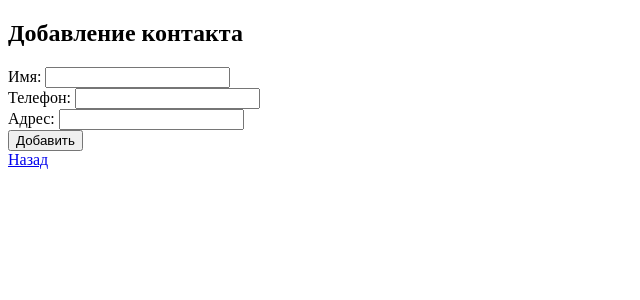
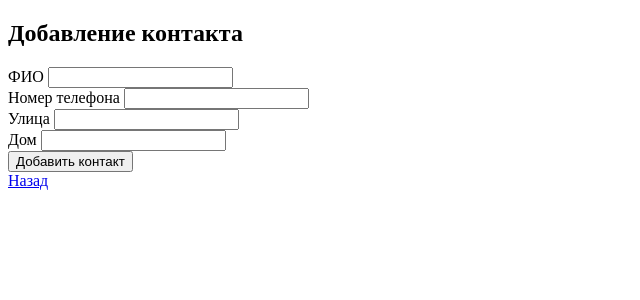
Before and after one commit to Sh4rk1212/Phonebook, a Flask app: page /add in a window 1280 px wide. Shown: the top 300 px of the page, without its empty margins (0-640 px from the left). Run offline with Flask 3, Linux system fonts and the light colour scheme; a user stored in the database is signed in.

```diff
--- a/app.py
+++ b/app.py
@@ -27,6 +27,7 @@ class Contact(db.Model):
     name = db.Column(db.String(150), nullable=False)
     phone = db.Column(db.String(15), nullable=False)
     address = db.Column(db.String(250), nullable=False)
+    house_number = db.Column(db.String(10), nullable=True)  # Новое поле для дома
 
 # Инициализация login_manager
 login_manager = LoginManager()
@@ -58,10 +59,21 @@ def delete_contact(id):
         flash('Контакт не найден', 'danger')
     return redirect(url_for('index'))
 
-@app.route('/')
+@app.route('/', methods=['GET', 'POST'])
 def index():
-    contacts = Contact.query.all()
+    query = request.args.get('query')
+    if query:
+        # Фильтрация контактов по имени, телефону, адресу и дому
+        contacts = Contact.query.filter(
+            (Contact.name.like(f'%{query}%')) |
+            (Contact.phone.like(f'%{query}%')) |
+            (Contact.address.like(f'%{query}%')) |
+            (Contact.house_number.like(f'%{query}%'))  # Фильтрация по номеру дома
+        ).all()
+    else:
+        contacts = Contact.query.all()
     return render_template('index.html', contacts=contacts)
+
 
 @app.route('/add', methods=['GET', 'POST'])
 @login_required
@@ -70,11 +82,13 @@ def add_contact():
         name = request.form['name']
         phone = request.form['phone']
         address = request.form['address']
-        new_contact = Contact(name=name, phone=phone, address=address)
+        house_number = request.form.get('house_number')  # Получаем номер дома
+        new_contact = Contact(name=name, phone=phone, address=address, house_number=house_number)
         db.session.add(new_contact)
         db.session.commit()
         return redirect(url_for('index'))
     return render_template('add_contact.html')
+
 
 @app.route('/login', methods=['GET', 'POST'])
 def login():
--- a/templates/add_contact.html
+++ b/templates/add_contact.html
@@ -6,12 +6,26 @@
 </head>
 <body>
     <h2>Добавление контакта</h2>
-    <form method="POST">
-        <label>Имя: <input type="text" name="name" required></label><br>
-        <label>Телефон: <input type="text" name="phone" required></label><br>
-        <label>Адрес: <input type="text" name="address" required></label><br>
-        <button type="submit">Добавить</button>
-    </form>
+    <form action="{{ url_for('add_contact') }}" method="POST">
+    <div class="form-group">
+        <label for="name">ФИО</label>
+        <input type="text" name="name" class="form-control" id="name" required>
+    </div>
+    <div class="form-group">
+        <label for="phone">Номер телефона</label>
+        <input type="text" name="phone" class="form-control" id="phone" required>
+    </div>
+    <div class="form-group">
+        <label for="address">Улица</label>
+        <input type="text" name="address" class="form-control" id="address" required>
+    </div>
+    <div class="form-group">
+        <label for="house_number">Дом</label>
+        <input type="text" name="house_number" class="form-control" id="house_number">
+    </div>
+    <button type="submit" class="btn btn-primary mt-3">Добавить контакт</button>
+</form>
+
     <a href="{{ url_for('index') }}">Назад</a>
 </body>
 </html>
```
Also changed, not shown: templates/index.html (+6 -3 lines), instance/contacts.db (deleted).
